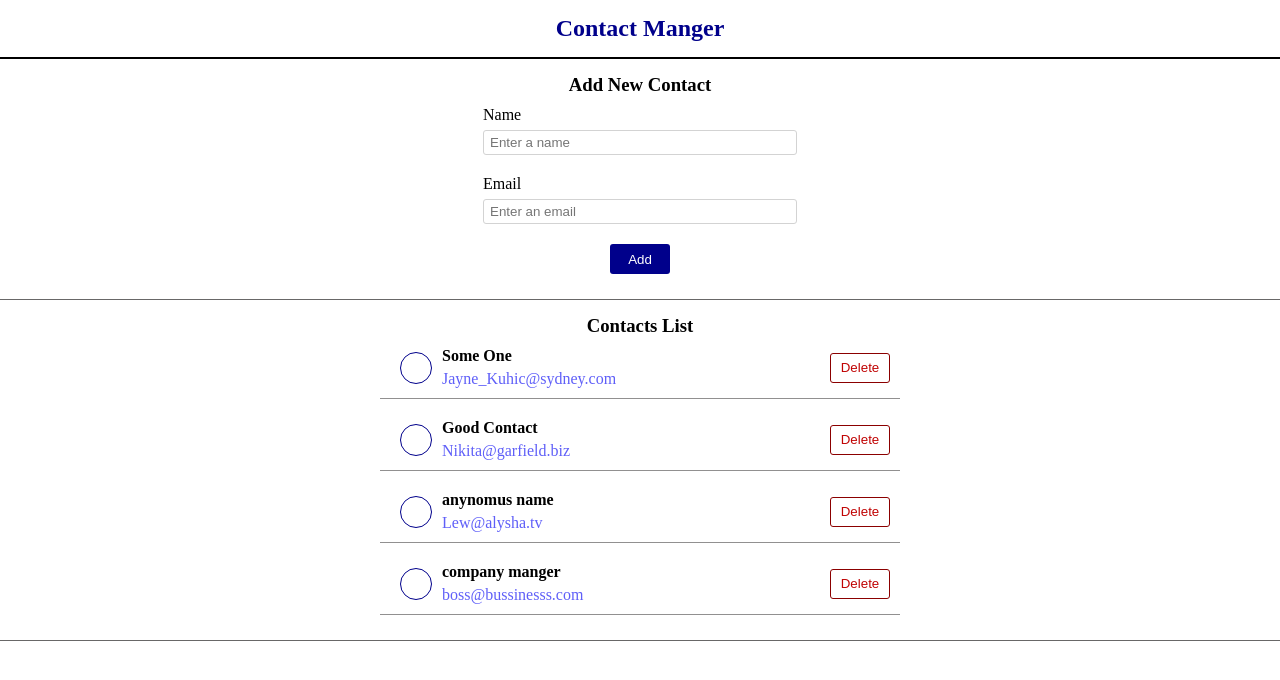
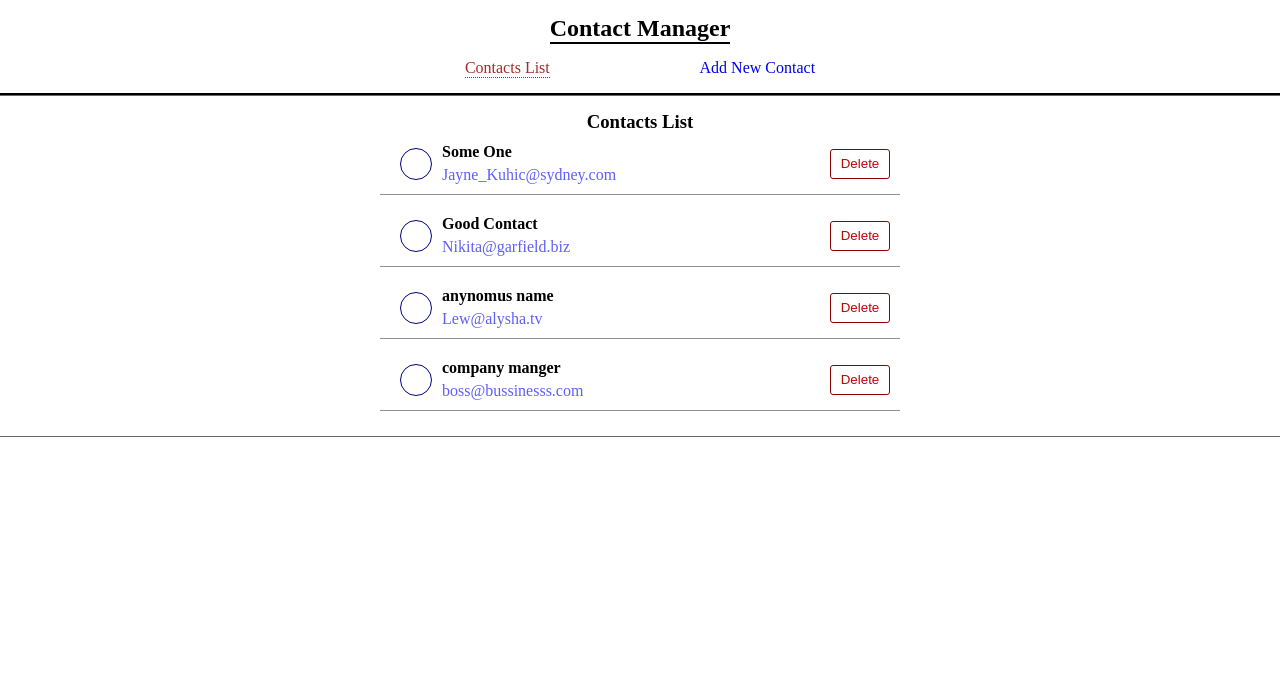
Before and after one commit to akamzandi/Contact-App, a React (Create React App) app: page / in a window 1280 px wide. Shown: the top 680 px of the page. Built offline with nearby package versions, Linux system fonts and the light colour scheme; data requests are answered from the project's data file.

Commit message:
Phase 3 of Project

```diff
--- a/src/App.css
+++ b/src/App.css
@@ -1,9 +1,25 @@
 header {
   border-bottom: solid black 2px;
   display: flex;
-  justify-content: center;
+  flex-direction: column;
+  align-items: center;
   padding: 15px 0;
-  color: darkblue;
+}
+
+header h2 {
+  border-bottom: solid black 2px;
+  /* color: darkblue; */
+}
+
+header nav {
+  padding-top: 15px;
+  display: flex;
+  width: 500px;
+  justify-content: space-around;
+}
+
+header a {
+  text-decoration: none;
 }
 
 .form-container {
@@ -106,3 +122,8 @@ button {
 .contact-email {
   color: rgb(95, 95, 248);
 }
+
+.active-link {
+  color: brown;
+  border-bottom: 1px dotted brown;
+}
--- a/src/App.js
+++ b/src/App.js
@@ -1,9 +1,11 @@
 import "./App.css";
-import Header from "./Components/Header";
-import AddForm from "./Components/AddForm";
-import ContactList from "./Components/ContactList";
 import { useEffect, useState } from "react";
 import axios from "axios";
+import { Routes, Route } from "react-router-dom";
+import ContactsListPage from "./Pages/ContactsListPage";
+import SharedLayout from "./Components/SharedLayout";
+import AddContactPage from "./Pages/AddContactPage";
+// import ContactsListPage from "./Pages/ContactsListPage";
 
 function App() {
   // const [contacts, setContacts] = useState([
@@ -32,18 +34,14 @@ function App() {
 
   const submitHandler = (e) => {
     e.preventDefault();
+    alert("Contact Created!");
     createOneContact();
     getAllContacts();
-
-    // setContacts(contacts ? [...contacts, newContact] : [newContact]);
   };
 
   const deletContactHandler = (id) => {
     deleteOneContact(id);
     getAllContacts();
-
-    // const filteredContacts = contacts.filter((item) => item.id != id);
-    // setContacts(filteredContacts);
   };
 
   // to curectly update two related state
@@ -94,16 +92,29 @@ function App() {
 
   return (
     <div className="App">
-      <Header />
-      <AddForm
-        submitHandler={submitHandler}
-        inputChangeHandler={inputChangeHandler}
-        newContact={newContact}
-      />
-      <ContactList
-        contacts={contacts}
-        deletContactHandler={deletContactHandler}
-      />
+      <Routes>
+        <Route path="/" element={<SharedLayout />}>
+          <Route
+            index
+            element={
+              <ContactsListPage
+                contacts={contacts}
+                deletContactHandler={deletContactHandler}
+              />
+            }
+          />
+          <Route
+            path="addContact"
+            element={
+              <AddContactPage
+                submitHandler={submitHandler}
+                inputChangeHandler={inputChangeHandler}
+                newContact={newContact}
+              />
+            }
+          />
+        </Route>
+      </Routes>
     </div>
   );
 }
--- a/src/Components/Header.js
+++ b/src/Components/Header.js
@@ -1,7 +1,22 @@
+import { NavLink } from "react-router-dom";
 const Header = () => {
   return (
     <header>
-      <h2>Contact Manger</h2>
+      <h2 className="app-title">Contact Manager</h2>
+      <nav>
+        <NavLink
+          className={({ isActive }) => (isActive ? "active-link" : "")}
+          to="/"
+        >
+          Contacts List
+        </NavLink>
+        <NavLink
+          className={({ isActive }) => (isActive ? "active-link" : "")}
+          to="addContact"
+        >
+          Add New Contact
+        </NavLink>
+      </nav>
     </header>
   );
 };
--- /dev/null
+++ b/src/Components/SharedLayout.js
@@ -0,0 +1,13 @@
+import { Outlet } from "react-router-dom";
+import Header from "./Header";
+
+const SharedLayout = () => {
+  return (
+    <>
+      <Header />
+      <Outlet />
+    </>
+  );
+};
+
+export default SharedLayout;
--- a/src/Components/AddForm.js
+++ b/src/Pages/AddContactPage.js
@@ -1,6 +1,4 @@
-import { useState } from "react";
-
-const AddForm = ({ newContact, submitHandler, inputChangeHandler }) => {
+const AddContactPage = ({ newContact, submitHandler, inputChangeHandler }) => {
   return (
     <div className="form-container">
       <h3>Add New Contact</h3>
@@ -33,4 +31,4 @@ const AddForm = ({ newContact, submitHandler, inputChangeHandler }) => {
   );
 };
 
-export default AddForm;
+export default AddContactPage;
--- a/src/Components/ContactList.js
+++ b/src/Pages/ContactsListPage.js
@@ -1,6 +1,6 @@
-import Contact from "./Contact";
+import Contact from "../Components/Contact";
 
-const ContactList = ({ contacts, deletContactHandler }) => {
+const ContactsListPage = ({ contacts, deletContactHandler }) => {
   const renderContacts = () => {
     if (contacts) {
       return contacts.map((contact) => (
@@ -31,4 +31,4 @@ const ContactList = ({ contacts, deletContactHandler }) => {
   );
 };
 
-export default ContactList;
+export default ContactsListPage;
--- a/src/index.js
+++ b/src/index.js
@@ -2,5 +2,11 @@ import React from "react";
 import ReactDOM from "react-dom";
 import "./index.css";
 import App from "./App";
+import { BrowserRouter } from "react-router-dom";
 
-ReactDOM.render(<App />, document.getElementById("root"));
+ReactDOM.render(
+  <BrowserRouter>
+    <App />
+  </BrowserRouter>,
+  document.getElementById("root")
+);
```
